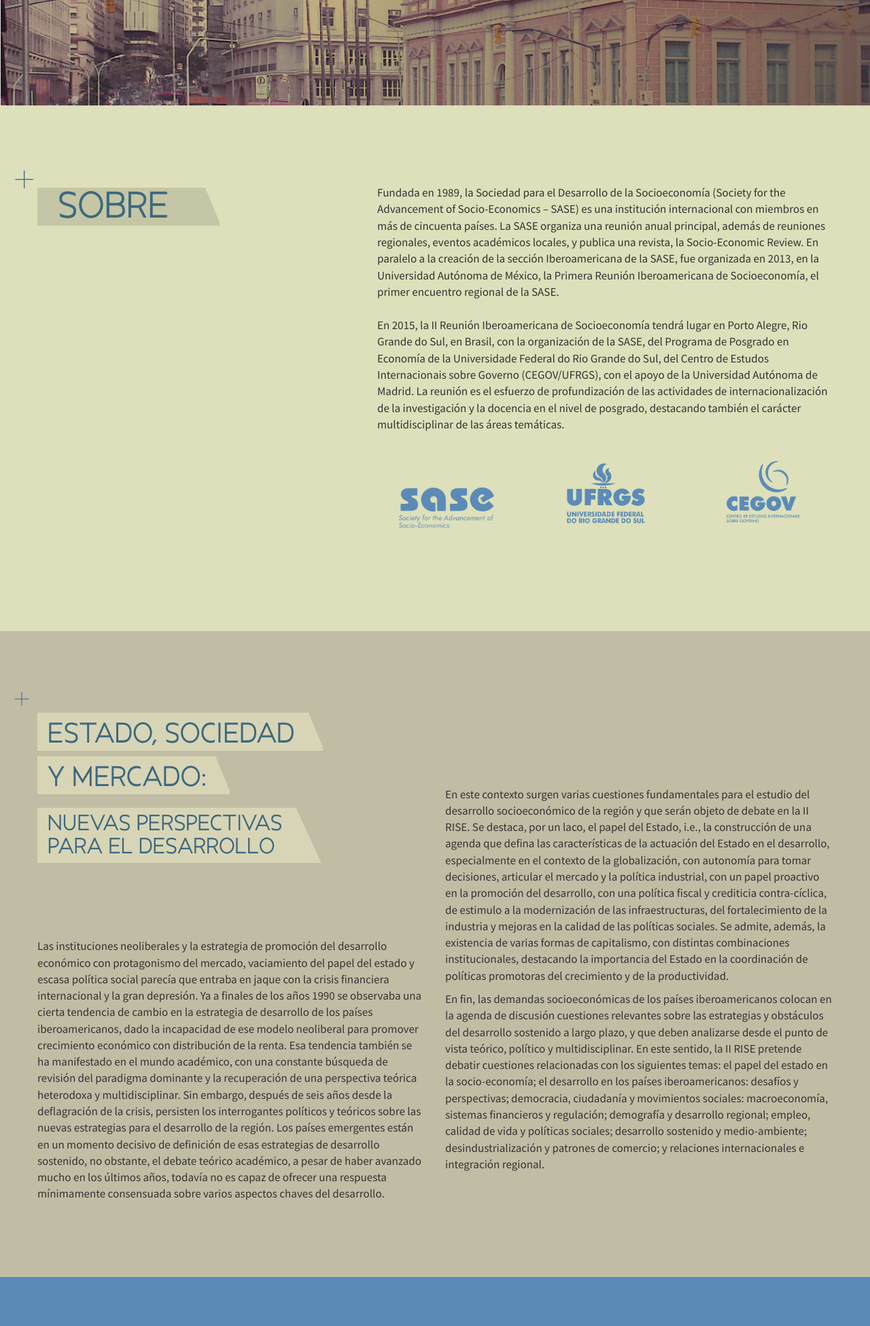
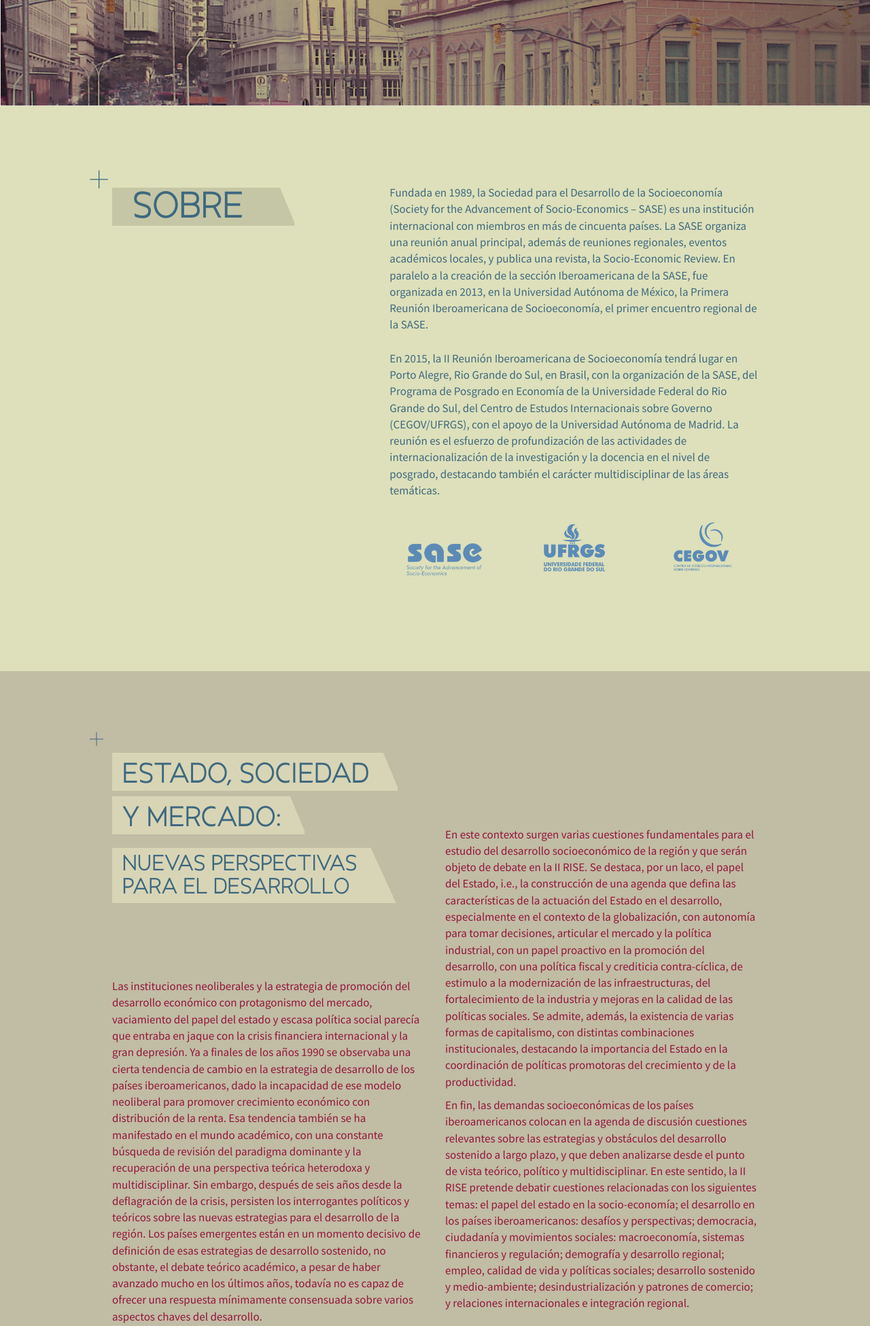
Before and after one commit to MesquitaLeal/rise_poa, a Yii app: template views/site/index.php in a window 1280 px wide. Shown: the part 633-2583 px from the top of the page at 68% size. Run offline with PHP 8.4 and a stand-in for Yii, Linux system fonts and the light colour scheme; the template is opened without the code that fills it, so the values that code supplies are empty; some libraries are stand-ins or nearby versions.

Commit message:
adapting layout for bigger screen

```diff
--- a/views/layouts/main.php
+++ b/views/layouts/main.php
@@ -65,8 +65,6 @@
 
     <footer class="footer">
         <div class="container">
-            <p class="pull-left">&copy; My Company <?= date('Y') ?></p>
-            <p class="pull-right"><?= Yii::powered() ?></p>
         </div>
     </footer>
 
--- a/web/css/site.css
+++ b/web/css/site.css
@@ -1,3 +1,11 @@
+/* ===================================
+
+    Cores:
+    #3D687F - Azul Claro
+
+   =================================== */
+
+
 @font-face {
     font-family: "AncillaryRegular";
     src: url(../fonts/Ancillary-Regular.otf);
@@ -24,7 +32,7 @@
 h2,
 h3 {
     font-family: "AncillaryRegular", Arial, sans-serif;
-    color: rgb(61, 104, 127);
+    color: #3D687F;
     text-transform: uppercase;
 }
 
@@ -83,6 +91,7 @@
 
 #about p {
     padding-top: 15px;
+    color: #3D687F;
 }
 
 #theme {
@@ -127,6 +136,10 @@
     left:15px;
 }
 
+#theme p {
+    color: #91163C;
+}
+
 #theme .col-lg-6 p:nth-child(1) {
     padding-top: 128px;
 }
@@ -143,6 +156,10 @@
     font-size: 2.3rem;
     padding-left: 15px;
     margin-bottom: 50px;
+}
+
+#panels h2:before {
+    color: #FFFFFF;
 }
 
 #panels h2:after {
@@ -252,29 +269,15 @@
     margin-right: 25px;
 }
 
-
-
-
-.wrap {
-    min-height: 100%;
-    height: auto;
-    margin: 0 auto -60px;
-    padding: 0 0 60px;
-}
-
-.wrap > .container {
-    padding: 70px 15px 20px;
-}
-
 .content {
-    max-width: 1200px;
+    max-width: 980px;
     padding: 100px 0;
     margin: 0 auto;
 }
 
 .footer {
     height: 60px;
-    background-color: #f5f5f5;
+    background-color: #1e1e1e;
     border-top: 1px solid #ddd;
     padding-top: 20px;
 }
@@ -353,3 +356,16 @@
 .navbar-inverse .navbar-nav li a:hover {
     border-bottom: 1px solid #fff;
 }
+
+
+/* ================================================= */
+/* ============= Entre 780px e 980px ============= */
+/* ================================================= */
+
+@media screen and (min-width: 1500px) {
+
+    .content {
+        max-width: 1200px;
+    }
+
+}
```
